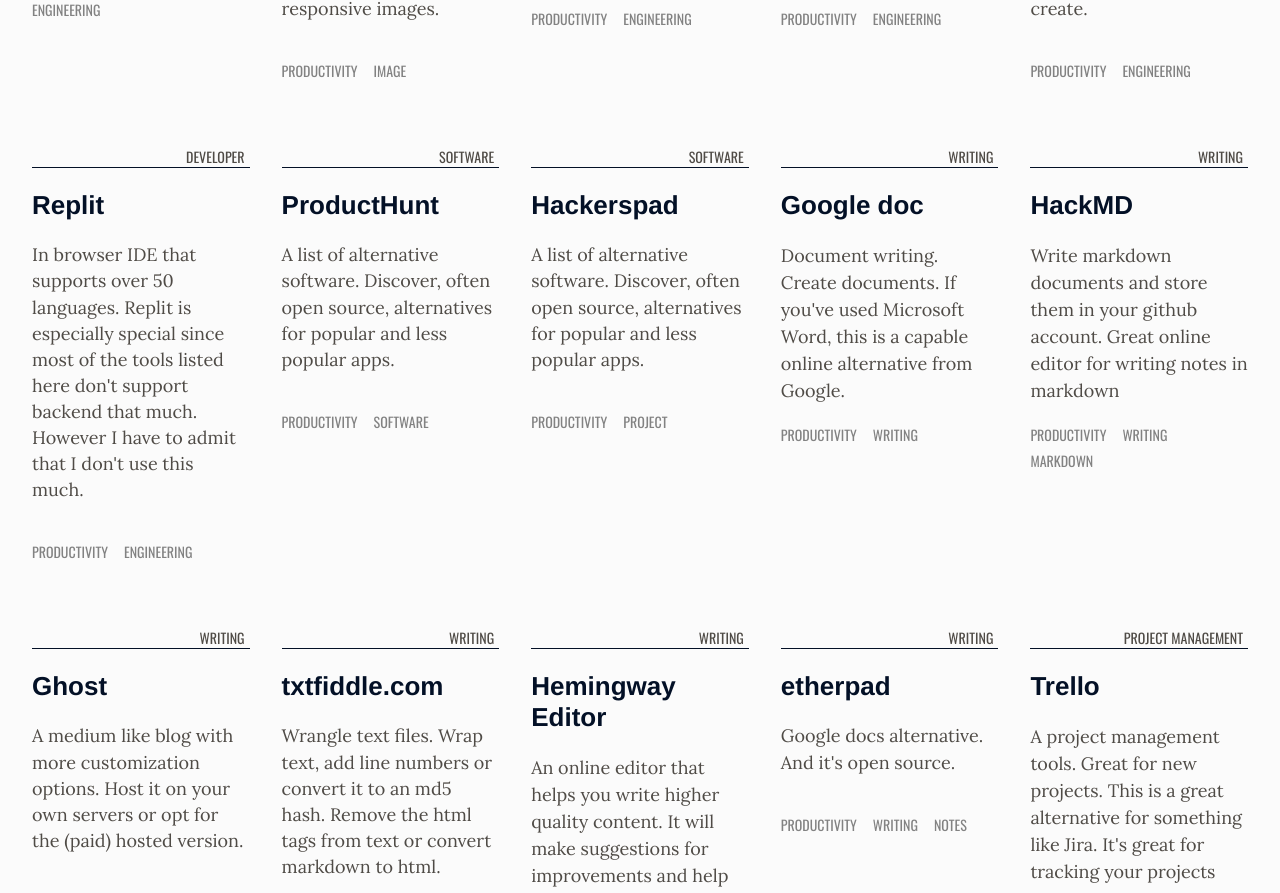
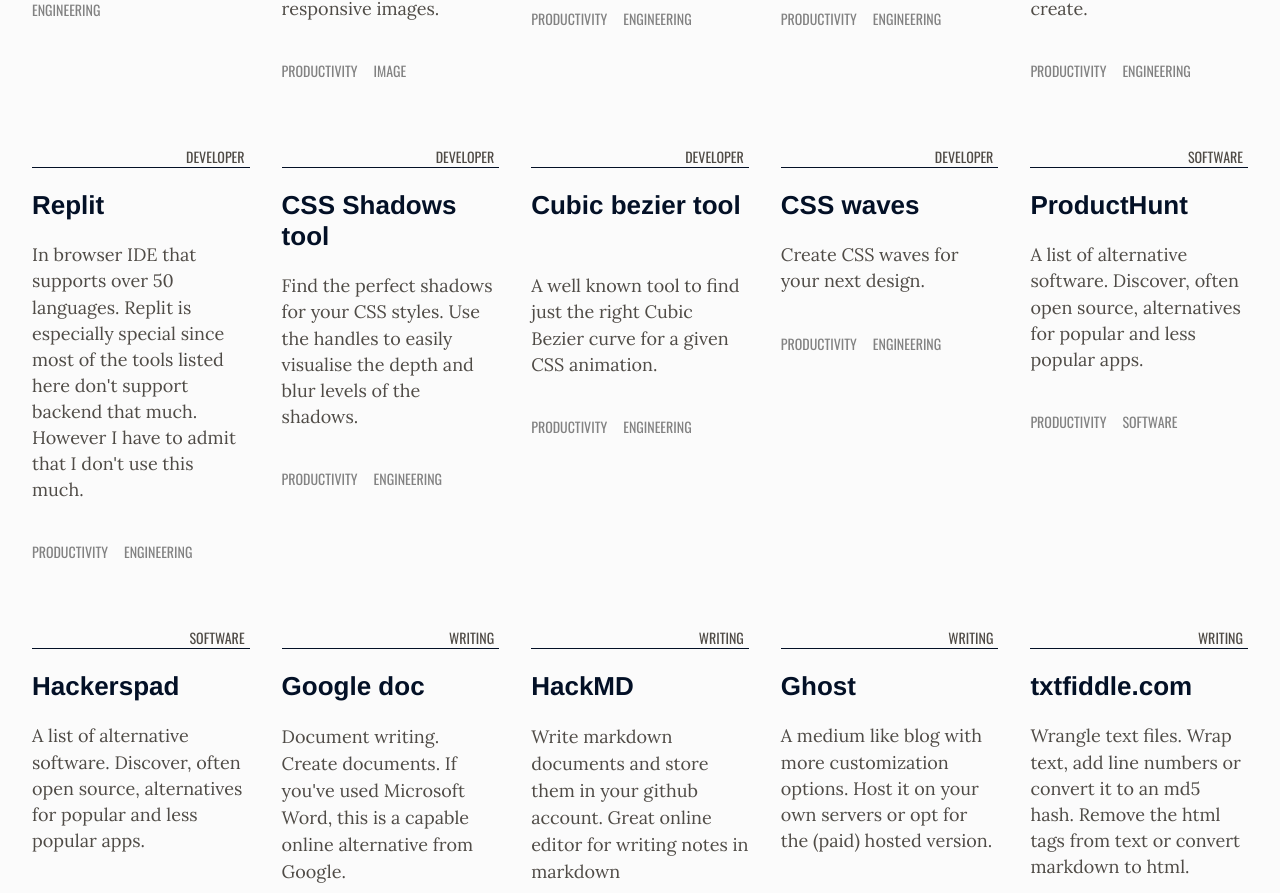
Before and after one commit to Giwan/blog, a Next.js app: page /tools in a window 1280 px wide. Shown: the part 1229-2122 px from the top of the page. Built offline with nearby package versions, Linux system fonts and the light colour scheme.

Commit message:
additional tools

```diff
--- a/data/developerTools.js
+++ b/data/developerTools.js
@@ -5,6 +5,9 @@
 import Codesandbox from "./toolsData/codesandbox.mdx";
 import Glitch from "./toolsData/glitch.mdx";
 import Replit from "./toolsData/replit.mdx";
+import ShadowsBrumm from "./toolsData/shadowsBrumm.mdx";
+import CubicBezier from "./toolsData/cubicBezier.mdx";
+import CSSWaves from "./toolsData/CSSWaves.mdx";
 
 
 const developerTools = [
@@ -57,6 +60,30 @@
         category: categories.DEVELOPER,
         labels: [labels.productivity, labels.engineering],
     },
+    {
+        title: "CSS Shadows tool",
+        url: "https://shadows.brumm.af/",
+        description: <ShadowsBrumm />,
+        price: 0,
+        category: categories.DEVELOPER,
+        labels: [labels.productivity, labels.engineering],
+    },
+    {
+        title: "Cubic bezier tool",
+        url: "https://cubic-bezier.com/",
+        description: <CubicBezier />,
+        price: 0,
+        category: categories.DEVELOPER,
+        labels: [labels.productivity, labels.engineering],
+    },
+    {
+        title: "CSS waves",
+        url: "https://svgwave.in/",
+        description: <CSSWaves />,
+        price: 0,
+        category: categories.DEVELOPER,
+        labels: [labels.productivity, labels.engineering],
+    },
 
 ];
 
--- /dev/null
+++ b/data/toolsData/cssWaves.mdx
@@ -0,0 +1 @@
+Create CSS waves for your next design.
--- /dev/null
+++ b/data/toolsData/cubicBezier.mdx
@@ -0,0 +1 @@
+A well known tool to find just the right Cubic Bezier curve for a given CSS animation.
--- /dev/null
+++ b/data/toolsData/shadowsBrumm.mdx
@@ -0,0 +1,2 @@
+Find the perfect shadows for your CSS styles.
+Use the handles to easily visualise the depth and blur levels of the shadows.
```
Also changed, not shown: 1 other file (tests, documents, lock files or other folders).
